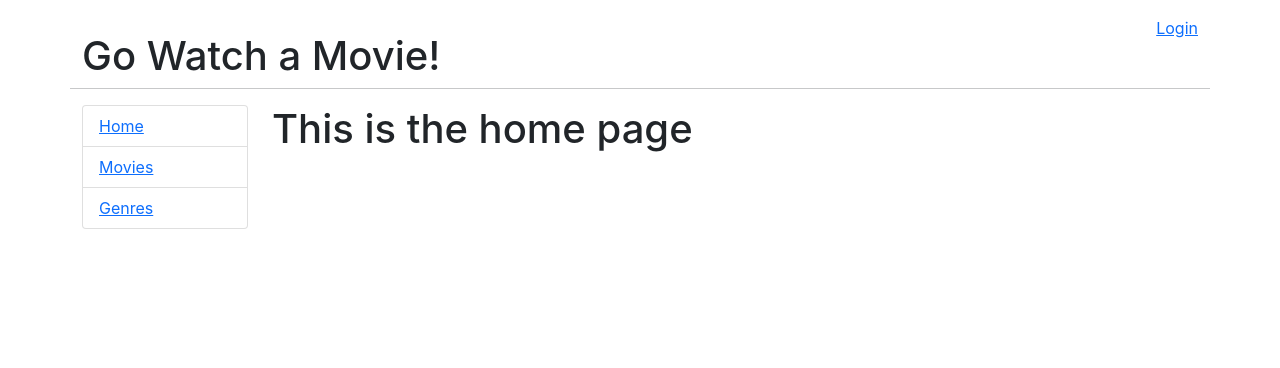
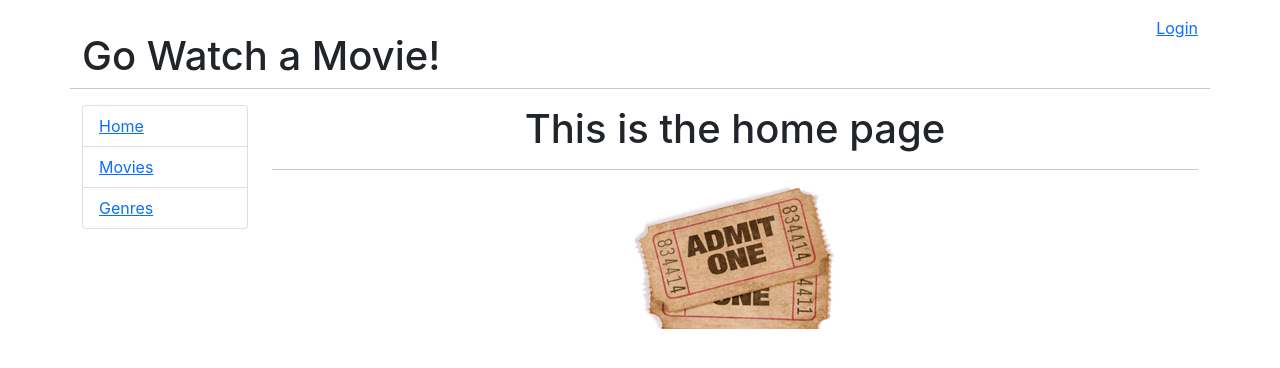
Before and after one commit to piyushkumar96/react-golang-mini-application, a React (Create React App) app in the folder movies-app-frontend/: page / in a window 1280 px wide. Shown: the top 368 px of the page. Built offline with nearby package versions, Linux system fonts and the light colour scheme.

Commit message:
Added image to home screen

```diff
--- /dev/null
+++ b/movies-app-frontend/src/components/Home.css
@@ -0,0 +1,7 @@
+.tickets {
+    background-image: url("./../images/movie_tickets.jpg");
+    width: 200px;
+    height: 143px;
+    margin-left: auto;
+    margin-right: auto;
+}
--- a/movies-app-frontend/src/components/Home.js
+++ b/movies-app-frontend/src/components/Home.js
@@ -1,9 +1,15 @@
 import React, { Component } from 'react';
-
+import "./Home.css"
 export default class Home extends Component {
     render() {
         return (
-            <h1>This is the home page</h1>
+            <div className="text-center">
+                <h1>This is the home page</h1>
+                <hr />
+                <div className="tickets"></div>
+            </div>
+
+
         )
     }
 }
```
Also changed, not shown: movies-app-frontend/src/images/movie_tickets.jpg (added).
